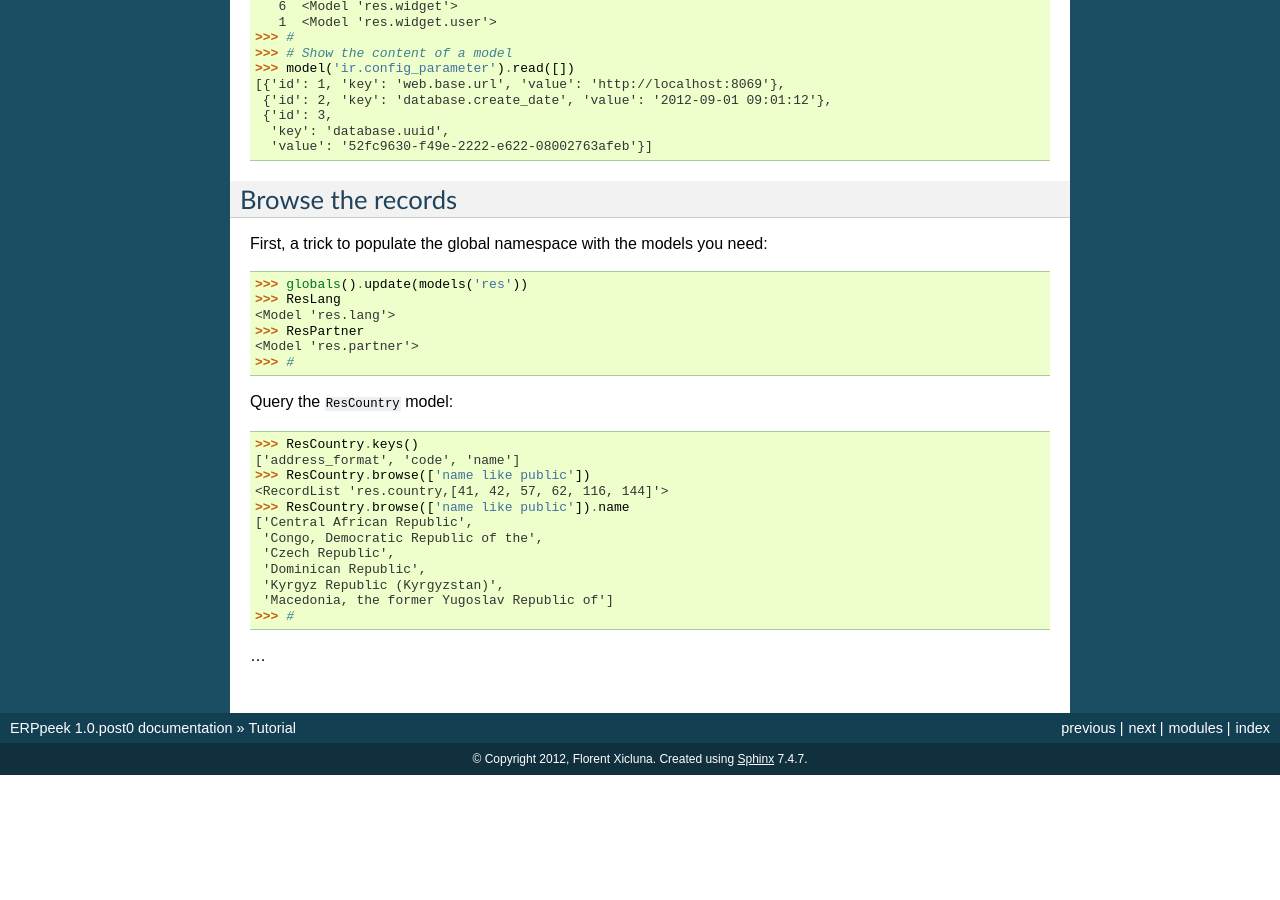
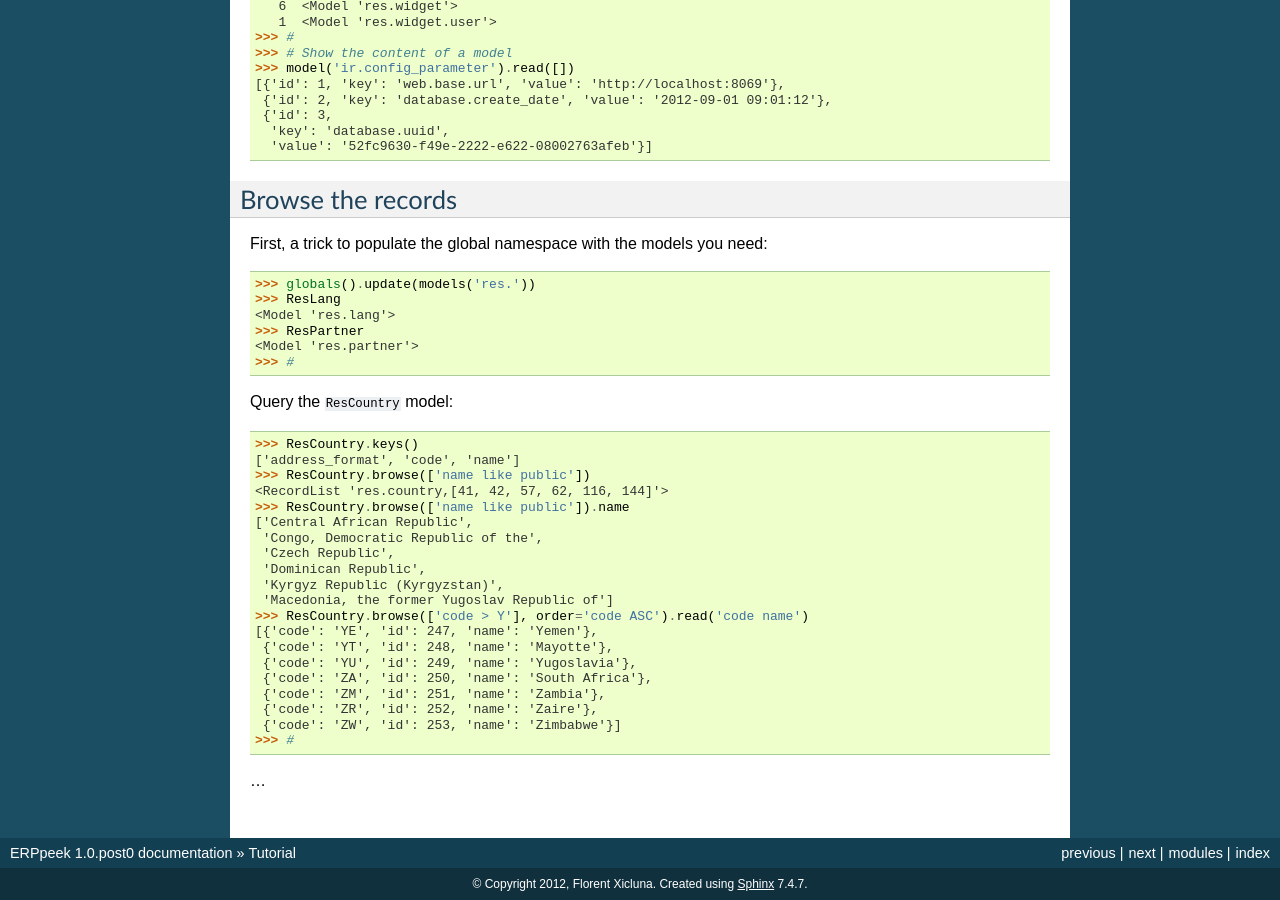
Before and after one commit to tinyerp/erppeek, a Sphinx documentation site: the page built from docs/tutorial.rst, in a window 1280 px wide and 900 px high, scrolled down 4617 px. Built offline with Sphinx 7.4.7, drawn with Linux system fonts in a browser that asks for light colours; pages that are not in the unit, such as notebooks, are missing from menus; before the commit the page ends 5392 px from its top, so only the background shows below that.

Commit message:
continue the tutorial

```diff
--- a/docs/tutorial.rst
+++ b/docs/tutorial.rst
@@ -323,7 +323,7 @@ Browse the records
 
 First, a trick to populate the global namespace with the models you need::
 
-    >>> globals().update(models('res'))
+    >>> globals().update(models('res.'))
     >>> ResLang
     <Model 'res.lang'>
     >>> ResPartner
@@ -343,11 +343,17 @@ Query the ``ResCountry`` model::
      'Dominican Republic',
      'Kyrgyz Republic (Kyrgyzstan)',
      'Macedonia, the former Yugoslav Republic of']
+    >>> ResCountry.browse(['code > Y'], order='code ASC').read('code name')
+    [{'code': 'YE', 'id': 247, 'name': 'Yemen'},
+     {'code': 'YT', 'id': 248, 'name': 'Mayotte'},
+     {'code': 'YU', 'id': 249, 'name': 'Yugoslavia'},
+     {'code': 'ZA', 'id': 250, 'name': 'South Africa'},
+     {'code': 'ZM', 'id': 251, 'name': 'Zambia'},
+     {'code': 'ZR', 'id': 252, 'name': 'Zaire'},
+     {'code': 'ZW', 'id': 253, 'name': 'Zimbabwe'}]
     >>> #
 
 ..
-    ResCountry.search(['code > Y'], order='code DESC')
-    ResCountry.read(['code > Y'], 'code name', order='code DESC')
-    ResCountry.browse(['code > Y'], order='code ASC').read('code name')
+    ResCountry.browse(['code > Y'], order='code ASC').read('%(code)s %(name)s')
 
 ...
```
